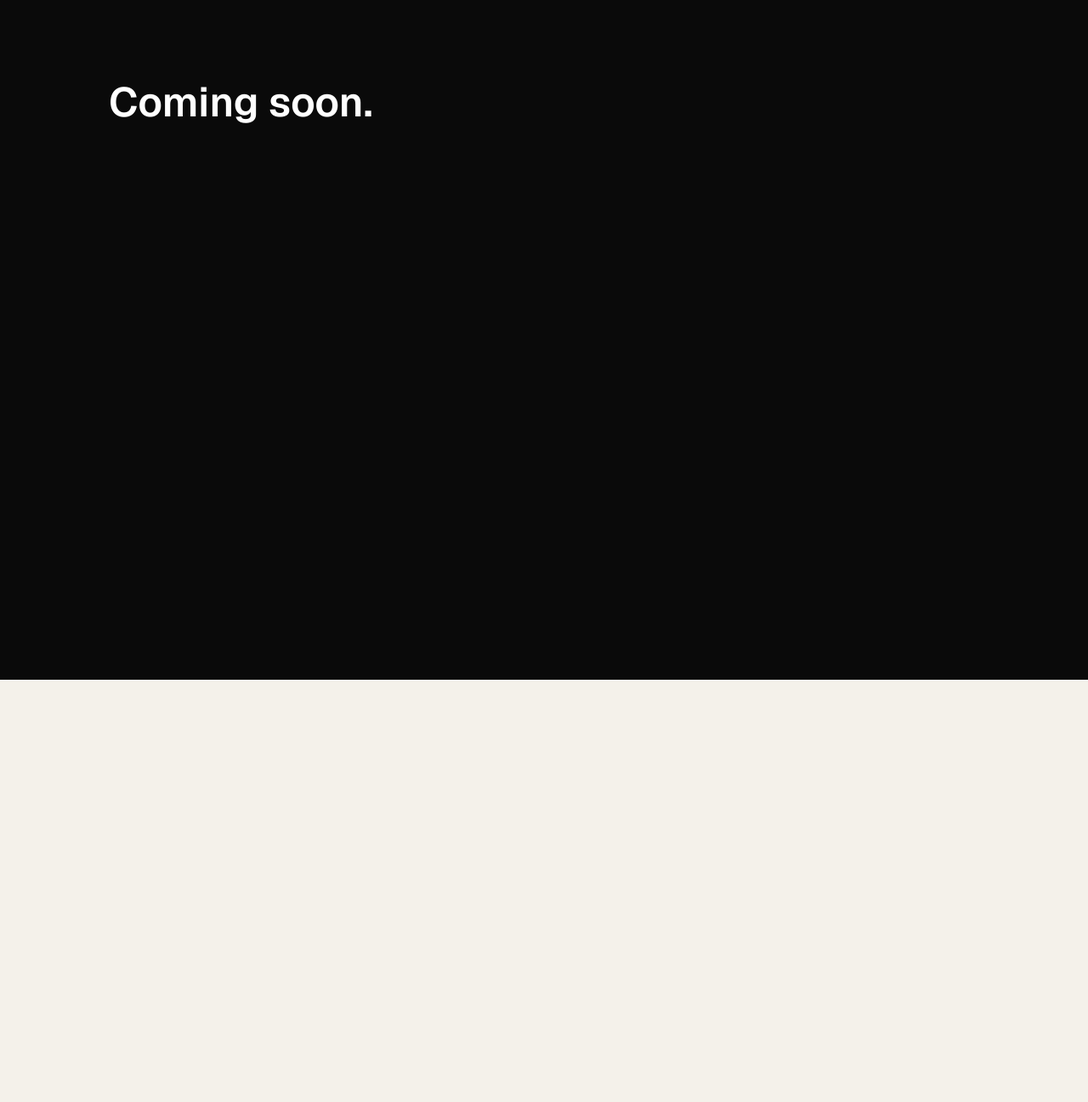
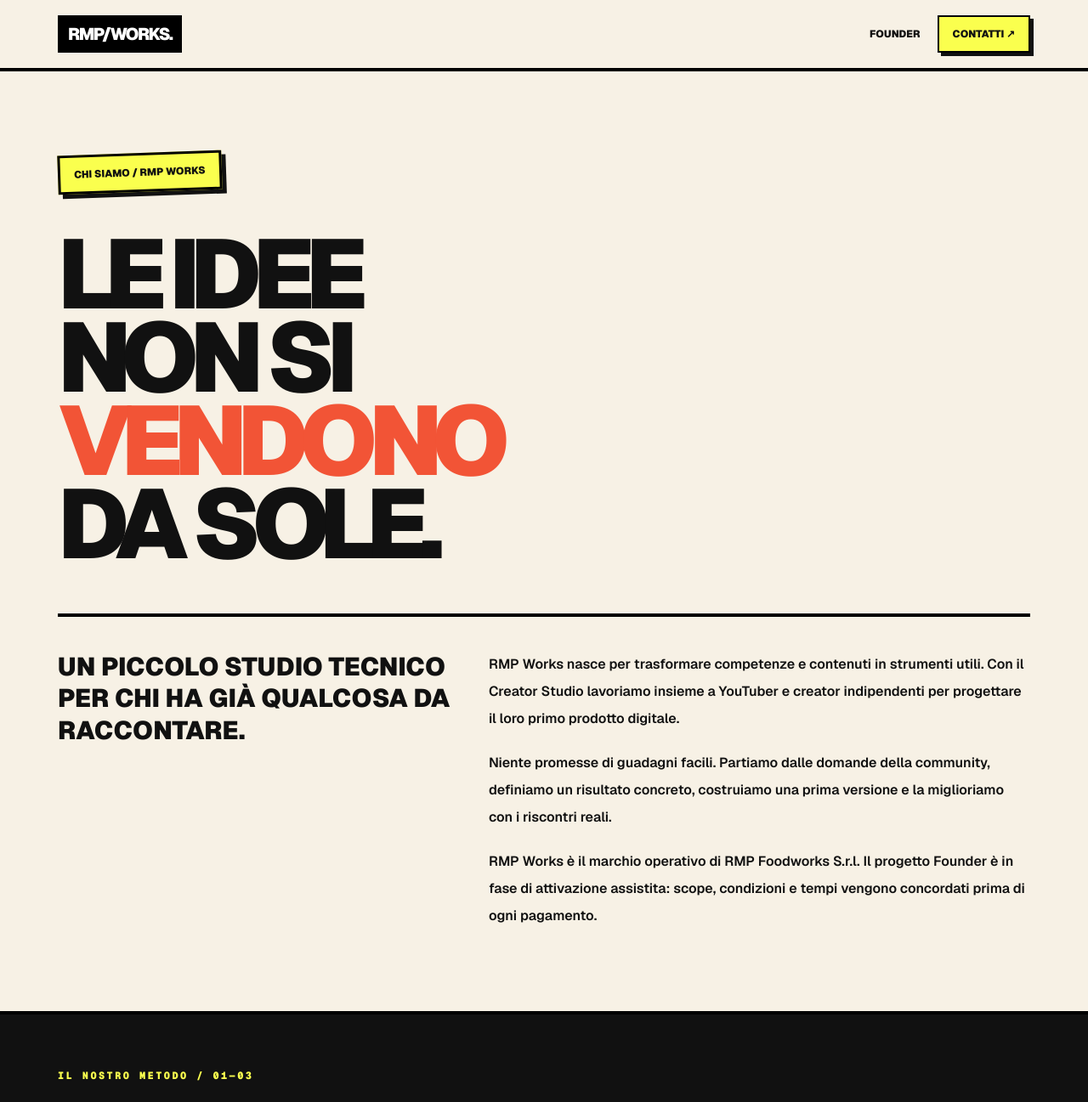
Before and after one commit to MacNaym/rmpworks, a Next.js app: page /about in a window 1280 px wide. Shown: the top 1297 px of the page at 85% size. Before the commit the page ends 800 px from the top, so only its background shows below. Built offline with nearby package versions, Linux system fonts and the light colour scheme.

Commit message:
feat: complete neo-brutalist about page for creator launch

```diff
--- a/app/about/page.tsx
+++ b/app/about/page.tsx
@@ -1,9 +1,48 @@
-export default function Page() {
-  return (
-    <main className="min-h-screen bg-neutral-950 px-6 py-24 text-white">
-      <div className="mx-auto max-w-5xl">
-        <h1 className="text-5xl font-semibold">Coming soon.</h1>
+import Link from "next/link";
+import type { Metadata } from "next";
+import { rmpPhone } from "../contact-details";
+
+export const metadata: Metadata = {
+  title: "Chi siamo | RMP Works Creator Studio",
+  description: "RMP Works costruisce strumenti e prodotti digitali con creator indipendenti. Creatività, tecnologia e un primo passo concreto.",
+};
+const frame = "mx-auto max-w-[1240px] px-5 md:px-12";
+export default function About() {
+  return <main className="min-h-screen bg-[#f7f1e5] text-[#111]">
+    <header className="border-b-[4px] border-black"><div className={frame+" flex min-h-20 flex-wrap items-center justify-between gap-4 py-3"}>
+      <Link href="/" className="bg-black px-3 py-2 text-xl font-black tracking-[-.08em] text-white">RMP/WORKS.</Link>
+      <nav className="flex flex-wrap items-center gap-5 text-xs font-black uppercase"><Link href="/creator-studio" className="hover:underline">Founder</Link><Link href="/contact" className="border-[2px] border-black bg-[#faff4e] px-4 py-3 shadow-[4px_4px_0_#111]">Contatti ↗</Link></nav>
+    </div></header>
+    <section className={frame+" py-16 sm:py-24"}>
+      <p className="inline-block -rotate-2 border-[3px] border-black bg-[#faff4e] px-4 py-3 text-xs font-black uppercase shadow-[5px_5px_0_#111]">Chi siamo / RMP Works</p>
+      <h1 className="mt-12 max-w-5xl text-[clamp(3.8rem,9vw,9rem)] font-black uppercase leading-[.85] tracking-[-.095em]">LE IDEE<br/>NON SI<br/><span className="text-[#f25436]">VENDONO</span><br/>DA SOLE.</h1>
+      <div className="mt-14 grid gap-9 border-t-[4px] border-black pt-10 md:grid-cols-[.85fr_1.15fr]">
+        <p className="text-xl font-black uppercase leading-tight sm:text-3xl">Un piccolo studio tecnico per chi ha già qualcosa da raccontare.</p>
+        <div className="space-y-5 text-base font-semibold leading-8">
+          <p>RMP Works nasce per trasformare competenze e contenuti in strumenti utili. Con il Creator Studio lavoriamo insieme a YouTuber e creator indipendenti per progettare il loro primo prodotto digitale.</p>
+          <p>Niente promesse di guadagni facili. Partiamo dalle domande della community, definiamo un risultato concreto, costruiamo una prima versione e la miglioriamo con i riscontri reali.</p>
+          <p>RMP Works è il marchio operativo di RMP Foodworks S.r.l. Il progetto Founder è in fase di attivazione assistita: scope, condizioni e tempi vengono concordati prima di ogni pagamento.</p>
+        </div>
       </div>
-    </main>
-  );
+    </section>
+    <section className="border-y-[4px] border-black bg-[#111] py-16 text-white"><div className={frame}>
+      <p className="font-mono text-xs font-black uppercase tracking-[.2em] text-[#faff4e]">Il nostro metodo / 01—03</p>
+      <div className="mt-10 grid gap-0 border-[3px] border-white md:grid-cols-3">
+        {[
+          ["01","ASCOLTARE","Capire cosa cerca davvero il tuo pubblico."],
+          ["02","COSTRUIRE","Realizzare un primo prodotto utile, non un catalogo infinito."],
+          ["03","LANCIARE","Mettere online un percorso semplice e imparare dai risultati."]
+        ].map(([n,t,c],i)=><div key={n} className={"p-7 md:p-9 "+(i<2?"border-b-[3px] border-white md:border-b-0 md:border-r-[3px]":"")}>
+          <p className="font-mono text-sm font-black text-[#faff4e]">{n}</p><h2 className="mt-6 text-3xl font-black">{t}</h2><p className="mt-4 text-sm leading-7 text-white/75">{c}</p>
+        </div>)}
+      </div>
+    </div></section>
+    <section className={frame+" py-16 sm:py-24"}>
+      <div className="grid gap-8 border-[4px] border-black bg-[#faff4e] p-7 shadow-[10px_10px_0_#111] sm:p-12 md:grid-cols-[1fr_auto] md:items-end">
+        <div><p className="text-xs font-black uppercase tracking-widest">Hai un canale e un'idea?</p><h2 className="mt-5 text-[clamp(2.7rem,5vw,5rem)] font-black uppercase leading-[.88] tracking-[-.07em]">FACCIAMOLA<br/>DIVENTARE REALE.</h2></div>
+        <Link href="/contact" className="inline-flex border-[3px] border-black bg-black px-7 py-5 text-sm font-black uppercase text-white">Parliamone ↗</Link>
+      </div>
+    </section>
+    <footer className="border-t-[4px] border-black bg-[#111] py-8 text-white"><div className={frame+" flex flex-wrap justify-between gap-5 text-xs font-black uppercase"}><Link href="/">RMP/WORKS.</Link><a href={rmpPhone.href}>Contatto telefonico: {rmpPhone.display}</a></div></footer>
+  </main>;
 }
```
